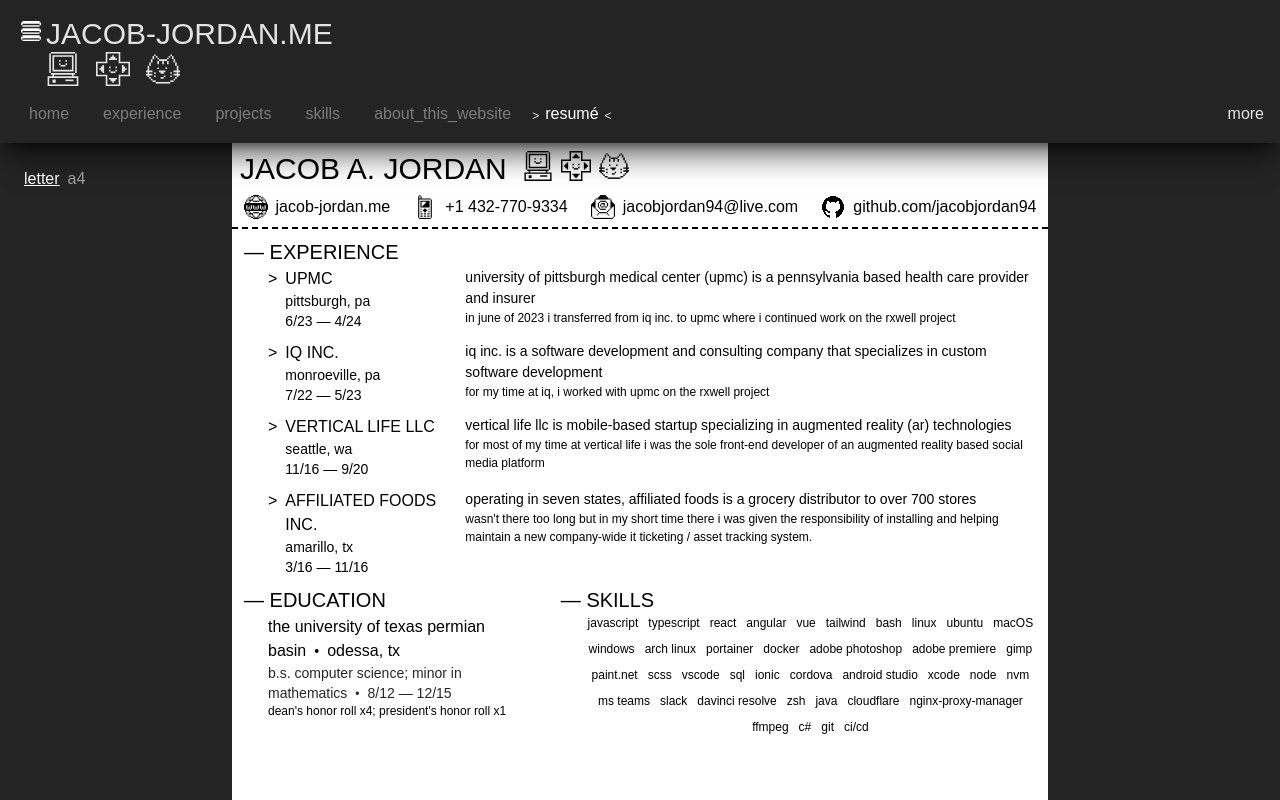
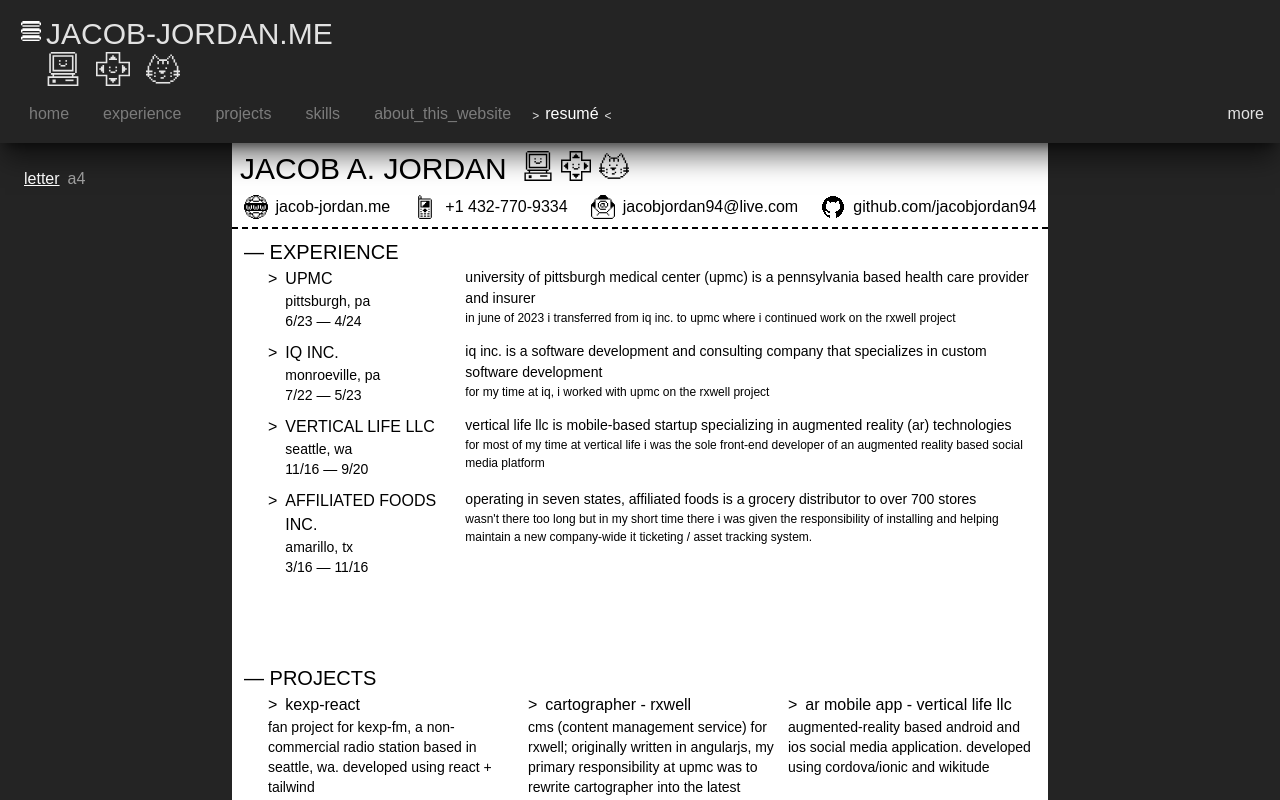
Before and after one commit to jacobjordan94/jacob-jordan-me, a React (Vite) app: page /resume in a window 1280 px wide. Built offline with nearby package versions, Linux system fonts and the light colour scheme; a web font is replaced by a local one.

Commit message:
add projects and disclaimer sections to resume

```diff
--- a/src/pages/resume/Page.jsx
+++ b/src/pages/resume/Page.jsx
@@ -1,9 +1,9 @@
 import styles from './PageStyles.module.css';
 import './Page.css';
 
-export default function Page({ size = 'letter', children }) {
+export default function Page({ size = 'letter', children, className = '' }) {
     return (
-        <div className={"page printable-page m-auto " + (size === 'letter' ? styles.letter : styles.a4)} size={size}>
+        <div className={"page printable-page m-auto " + (size === 'letter' ? styles.letter : styles.a4) + ` ${className}`} size={size}>
             { children }
         </div>
     )
--- a/src/pages/resume/Resume.jsx
+++ b/src/pages/resume/Resume.jsx
@@ -11,11 +11,11 @@ import WorldWideWebIcon from "../../components/icons/WorldWideWebIcon";
 
 export default function ResumePage({}) {
     const [ pageSize, setPageSize ] = useState('letter');
-    const { contact, experience, skills, education } = useContext(GlobalContext);
+    const { contact, experience, skills, education, projects } = useContext(GlobalContext);
 
     return (
         <div data-page-size={pageSize} className="resume-page relative">
-            <Page size={pageSize} className="w-full">
+            <Page size={pageSize} className="flex flex-col">
                 <div className="header">
                     <div className="name-icons flex items-start gap-4 p-2">
                         <span className="text-3xl">JACOB A. JORDAN</span>
@@ -32,12 +32,14 @@ export default function ResumePage({}) {
                         <ContactLink Icon={() => <GithubIcon /> }       text={'github.com/jacobjordan94'} />
                     </div>
                 </div>
-                <div className="resume-body px-3 pt-2 flex flex-col gap-2">
+                <div className="resume-body px-3 pt-2 flex flex-col flex-grow justify-between">
                     <ResumeExperience experience={experience} />
+                    <ResumeProjects projects={projects} />
                     <div className="flex">
                         <ResumeEducation className="flex-2/5" education={education} />
                         <ResumeSkills className="flex-3/5" skills={skills} />
                     </div>
+                    <ResumeDisclaimer />
                 </div>
             </Page>
             <LayoutSwitch pageSize={pageSize} setPageSize={setPageSize} className="absolute top-0 left-0" />
@@ -127,10 +129,42 @@ function ResumeSkills({ skills, className }) {
         <ResumeSection title="skills" className={className}>
             <div className="skills-container flex flex-wrap gap-2.5 justify-center text-xs">
             {
-                skills.map((skill, i) => <span key={i}>{ skill }</span>)
+                skills.map(skill => skill.split(' ').join('_')).map((skill, i) => <span key={i}>{ skill }</span>)
             }
             </div>
         </ResumeSection>
+    );
+}
+
+function ResumeProjects({ projects }) {
+    function ResumeProject({project}) {
+        return (
+            <div className="resume-project flex flex-col">
+                <div className="resume-project-name before:content-['>'] before:pe-2">{project.title}</div>
+                <div className="resume-project-description text-sm">{project.description}</div>
+                <div className="external text-xs flex-grow flex flex-col justify-end *:first-of-type:mt-2 text-center">
+                    <div className="url">{ project.url }</div>
+                    <div className="github">{ project.source }</div>
+                </div>
+            </div>
+        );
+    }
+    return (
+        <ResumeSection title="projects">
+            <div className="resume-projects-content flex *:flex-1/3 gap-3">
+                <ResumeProject project={projects[1]} />
+                <ResumeProject project={projects[4]} />
+                <ResumeProject project={projects[6]} />
+            </div>
+        </ResumeSection>
+    );
+}
+
+function ResumeDisclaimer() {
+    return (
+        <div className="resume-disclaimer text-center text-sm mb-4">
+            <span className="border-2 border-dashed p-2">this resumé was created using react + tailwind</span>
+        </div>
     );
 }
 
```
